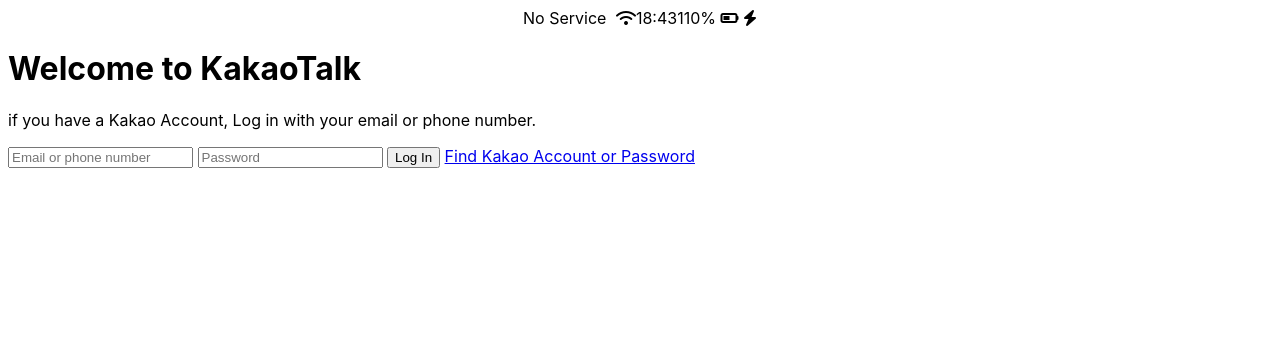
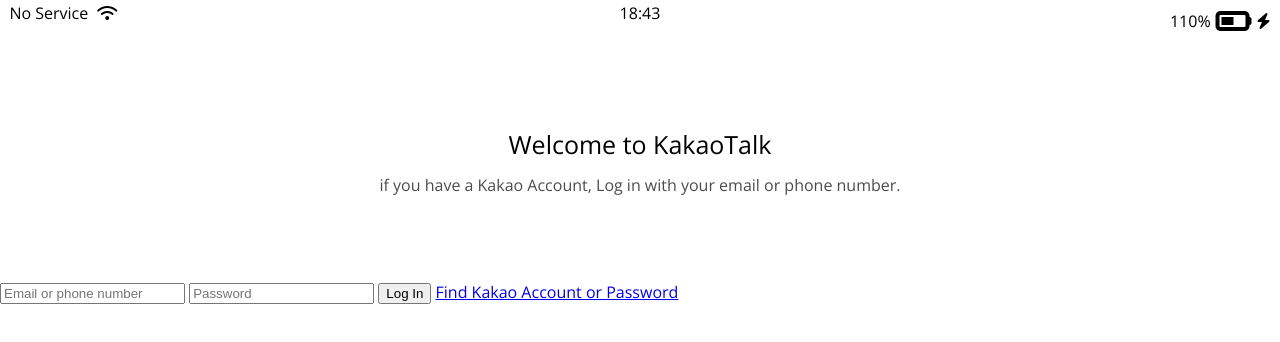
Before and after one commit to gagdoc/kakao-toc-clone, a plain HTML site: page index.html in a window 1280 px wide. Drawn offline with nearby package versions, Linux system fonts and the light colour scheme.

Commit message:
6.6 Sign UP Screen part Three

```diff
--- /dev/null
+++ b/css/reset.css
@@ -0,0 +1,48 @@
+/* http://meyerweb.com/eric/tools/css/reset/
+   v2.0 | 20110126
+   License: none (public domain)
+*/
+
+html, body, div, span, applet, object, iframe,
+h1, h2, h3, h4, h5, h6, p, blockquote, pre,
+a, abbr, acronym, address, big, cite, code,
+del, dfn, em, img, ins, kbd, q, s, samp,
+small, strike, strong, sub, sup, tt, var,
+b, u, i, center,
+dl, dt, dd, ol, ul, li,
+fieldset, form, label, legend,
+table, caption, tbody, tfoot, thead, tr, th, td,
+article, aside, canvas, details, embed,
+figure, figcaption, footer, header, hgroup,
+menu, nav, output, ruby, section, summary,
+time, mark, audio, video {
+	margin: 0;
+	padding: 0;
+	border: 0;
+	font-size: 100%;
+	font: inherit;
+	vertical-align: baseline;
+}
+/* HTML5 display-role reset for older browsers */
+article, aside, details, figcaption, figure,
+footer, header, hgroup, menu, nav, section {
+	display: block;
+}
+body {
+	line-height: 1;
+}
+ol, ul {
+	list-style: none;
+}
+blockquote, q {
+	quotes: none;
+}
+blockquote:before, blockquote:after,
+q:before, q:after {
+	content: '';
+	content: none;
+}
+table {
+	border-collapse: collapse;
+	border-spacing: 0;
+}
--- /dev/null
+++ b/css/status-bar.css
@@ -0,0 +1,27 @@
+.status-bar{
+    display: flex;
+    justify-content: center;
+    padding: 5px 3px;
+}
+
+.status-bar__column{
+    width: 33%;
+}
+.status-bar__column:first-child span {
+    margin-right:5px;
+}
+
+.status-bar__column:nth-child(2){
+    display: flex;
+    justify-content: center;
+}
+
+.status-bar__column:last-child {
+    display:flex;
+    justify-content: flex-end;
+    align-items: center;
+}
+
+.status-bar__column .fa-battery-half{
+    margin: 0px 5px;
+}
--- a/css/style.css
+++ b/css/style.css
@@ -1,11 +1,24 @@
+@import url('https://fonts.googleapis.com/css2?family=Open+Sans:wght@400;600&display=swap');
+@import "reset.css";
+@import "status-bar.css";
 body{
-    font-family: -apple-system, BlinkMacSystemFont, 'Segoe UI', Roboto, Oxygen, Ubuntu, Cantarell, 'Open Sans', 'Helvetica Neue', sans-serif;
-}
-.status-bar{
-    display: flex;
-    justify-content: center;
+    font-family: 'Open Sans', sans-serif;
 }
 
-.status-bar__column:first-child span {
-    margin-right:5px;
+.welcome-header{
+    margin: 90px 0px;
+    text-align: center;
+    display: flex;
+    flex-direction: column;
+    align-items: center;
+    font-weight: 400;
 }
+
+.welcome-header__title{
+    margin-bottom: 20px;
+    font-size: 25px;
+}
+.welcome-header__text{
+    width: 60%;
+    opacity: 0.7;
+}
--- a/index.html
+++ b/index.html
@@ -18,7 +18,7 @@
         </div>
         <div class="status-bar__column">
             <span>110%</span>
-            <i class="fa-solid fa-battery-half"></i>
+            <i class="fa-solid fa-battery-half fa-2x"></i>
             <i class="fa-solid fa-bolt"></i>
         </div>
     </div>
```
Also changed, not shown: screenshot/01.png (added), screenshot/02.png (added), screenshot/03.png (added), screenshot/04.png (added), screenshot/05.png (added), screenshot/06.png (added), screenshot/07.png (added), screenshot/09.png (added).
